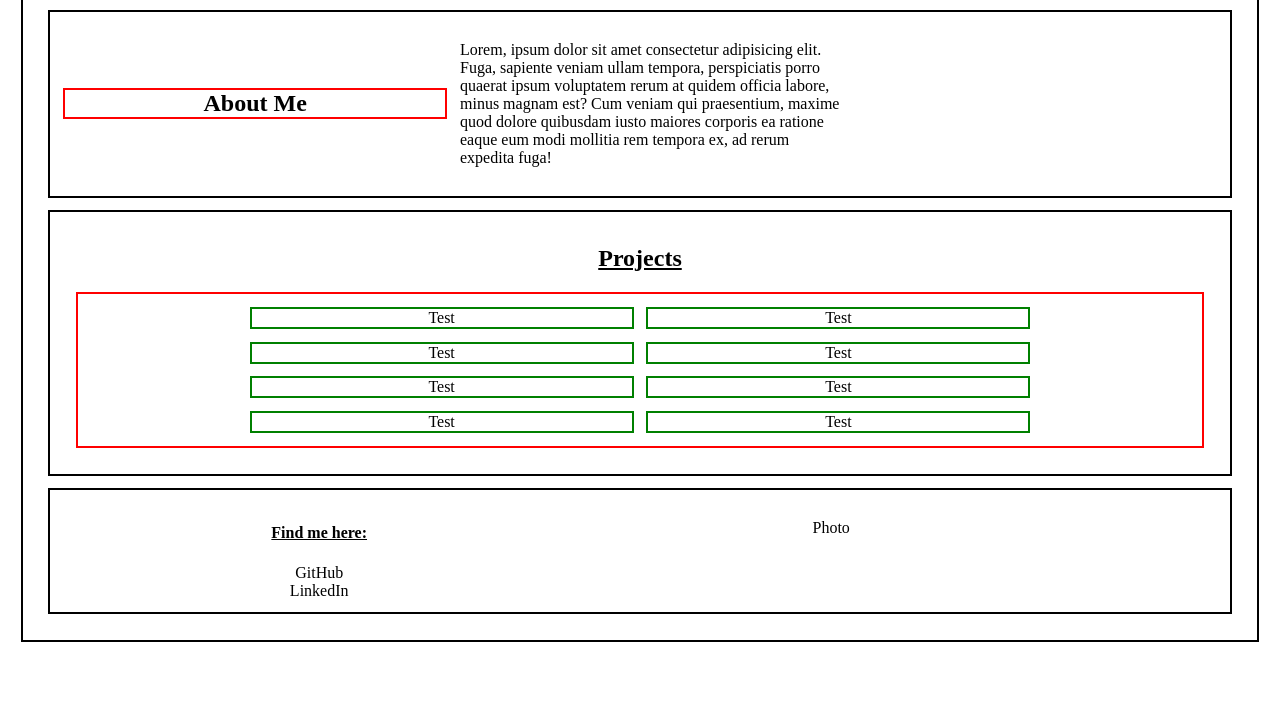
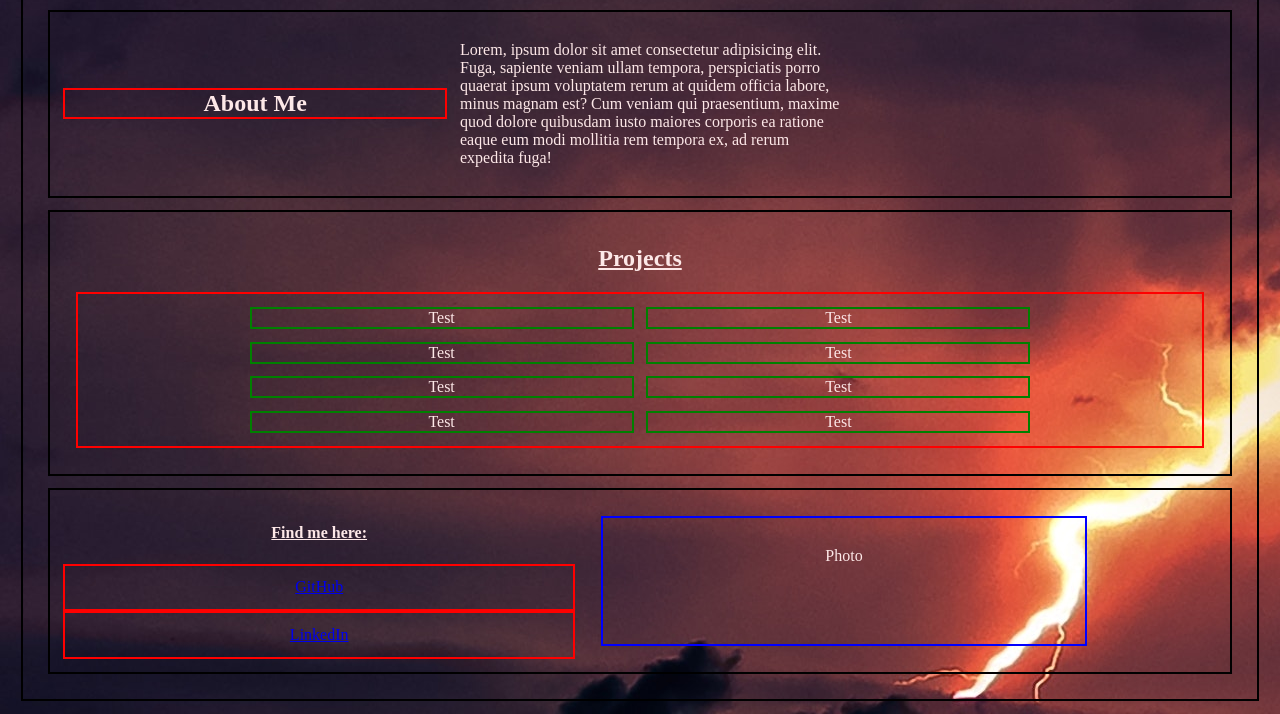
Before and after one commit to SylasB/Portfolio, a plain HTML site: page index.html in a window 1280 px wide. Shown: the part 262-976 px from the top of the page. Before the commit the page ends 917 px from the top, so only its background shows below. Drawn offline with Linux system fonts and the light colour scheme.

Commit message:
More tweeks and added a potential background photo.

```diff
--- a/index.html
+++ b/index.html
@@ -45,8 +45,10 @@
         <div class="contact">
             <div class="find">
                 <h4>Find me here:</h4>
-                <div class="gitHub">GitHub</div>
-                <div class="linkdIn">LinkedIn</div>
+                <div>
+                    <div class="gitHub"><a href="https://github.com/SylasB" target="_blank">GitHub</a></div>
+                    <div class="linkdIn"><a href="https://www.linkedin.com/in/sylas-boniek/" target="blank">LinkedIn</a></div>
+                </div>
             </div>
             <div class="findPhoto">
                 <p>Photo</p>
--- a/style.css
+++ b/style.css
@@ -1,3 +1,13 @@
+body {
+  background-image: url(./images/pexels-alexander-grigorian-13032494.jpg);
+  color: rgb(253, 232, 232);
+}
+
+a:visited {
+  color: rgb(253, 232, 232);
+  text-decoration: none;
+}
+
 .content {
   border: 2px black solid;
   margin: 1vw;
@@ -66,8 +76,22 @@
   text-align: center;
   display: grid;
   grid-template-columns: repeat(2, 40vw);
+  grid-gap: 1vw;
 }
 
 .contact h4 {
   text-decoration: underline;
 }
+
+.find div div {
+  padding: 1vw;
+
+  border: 2px solid red;
+}
+
+.findPhoto {
+  align-items: center;
+  border: 2px solid blue;
+  padding: 1vw;
+  margin: 1vw;
+}
```
Also changed, not shown: images/pexels-alexander-grigorian-13032494.jpg (added).
